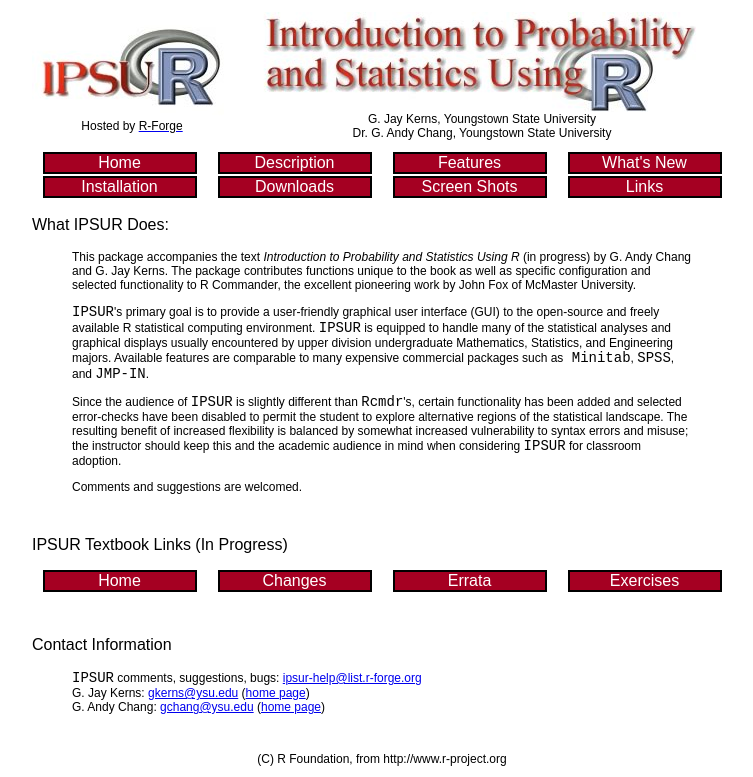
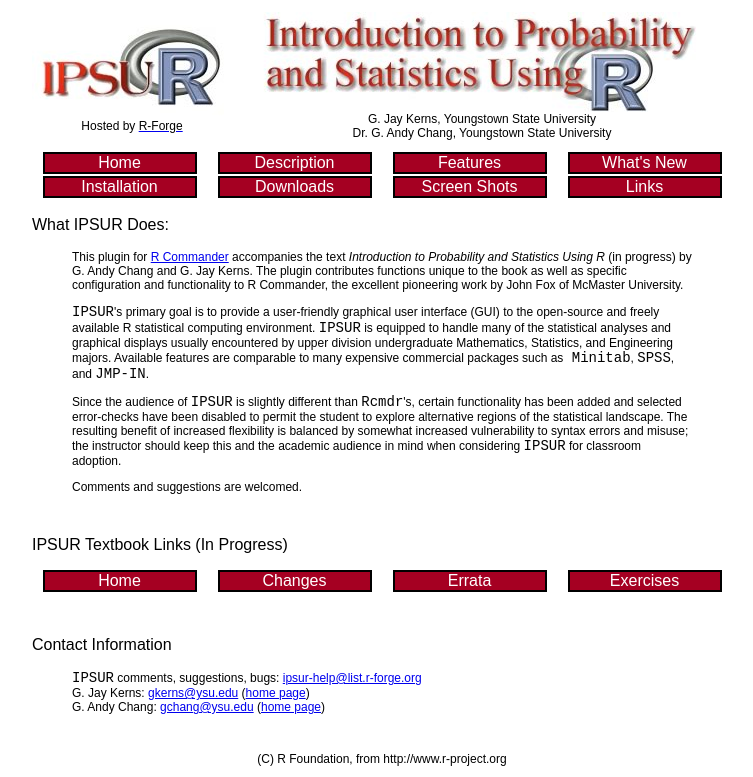
Before and after one commit to rforge/ipsur, a PHP site: page / in a window 1280 px wide. Shown: the top 777 px of the page, without its empty margins (258-1011 px from the left). Run offline with PHP 8.4, Linux system fonts and the light colour scheme; some libraries are stand-ins or nearby versions.

Commit message:
1/23/08 Changed 'What IPSUR Does' to reflect plugin status
git-svn-id: svn://svn.r-forge.r-project.org/svnroot/ipsur@18 edb9625f-4e0d-4859-8d74-9fd3b1da38cb

```diff
--- a/www/index.php
+++ b/www/index.php
@@ -38,7 +38,7 @@
 
       <p class="articleTitle">What IPSUR Does:</p>
       <blockquote>
-        <p> This package accompanies the text <em>Introduction to Probability and Statistics Using R</em>  (in progress) by G. Andy Chang and G. Jay Kerns. The package contributes functions unique to the book as well as specific configuration and selected functionality to R Commander, the excellent pioneering work by John Fox of McMaster University.</p>
+        <p> This plugin for <a href="http://socserv.mcmaster.ca/jfox/Misc/Rcmdr/">R Commander</a> accompanies the text <em>Introduction to Probability and Statistics Using R</em>  (in progress) by G. Andy Chang and G. Jay Kerns. The plugin contributes functions unique to the book as well as specific configuration and  functionality to R Commander, the excellent pioneering work by John Fox of McMaster University.</p>
         <p> <span class="name">IPSUR</span>'s primary goal is to provide a user-friendly graphical user interface (GUI) to the open-source and freely available R statistical computing environment.  <span class="name">IPSUR</span> is equipped to handle many of the statistical analyses and graphical displays usually encountered by upper division undergraduate Mathematics, Statistics, and Engineering majors.  Available features are comparable to many expensive commercial packages such as<span class="name"> Minitab</span>, <span class="name">SPSS</span>, and <span class="name">JMP-IN</span>.</p>
         <p> Since the audience of <span class="name">IPSUR</span> is slightly different than <span class="name">Rcmdr</span>'s, certain functionality has been added and selected error-checks have been disabled to permit the student to explore alternative regions of the statistical landscape. The resulting benefit of increased flexibility is balanced by somewhat increased vulnerability to syntax errors and misuse; the instructor should keep this and the academic audience in mind when considering <span class="name">IPSUR</span> for classroom adoption. </p>
         <p> Comments and suggestions are welcomed.</p>
```
